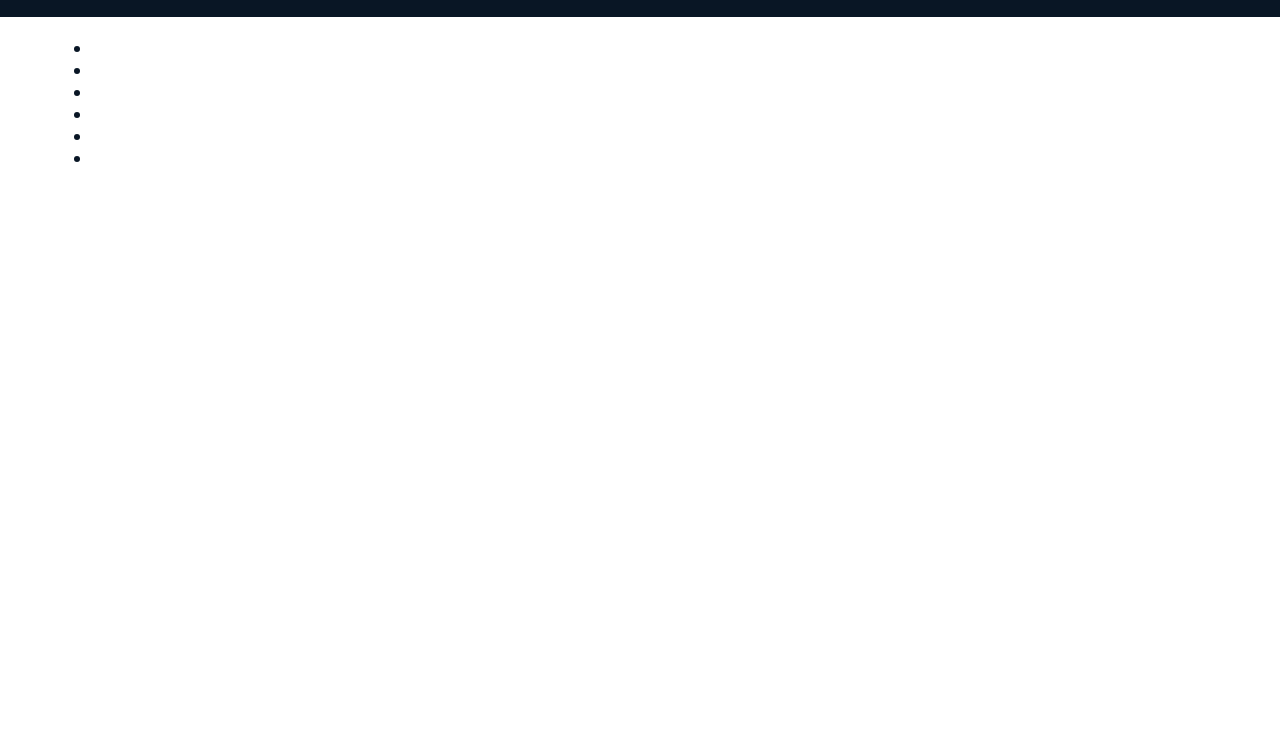
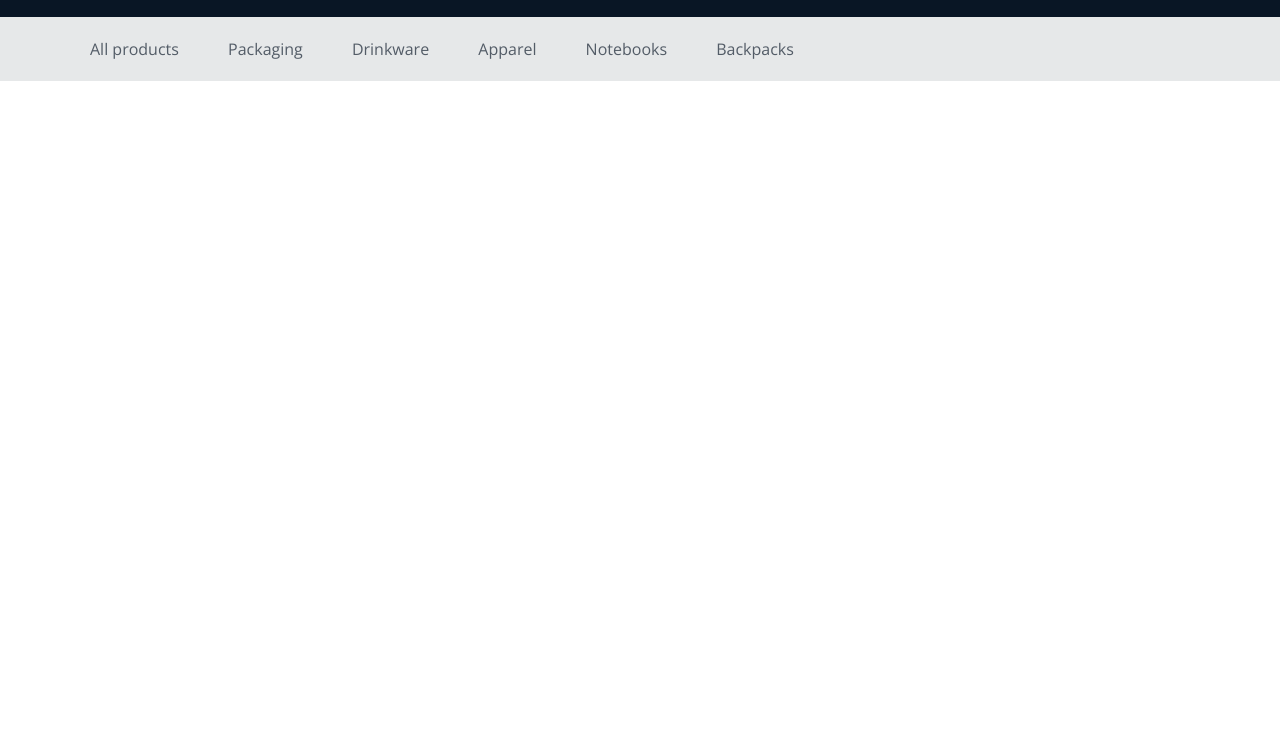
Before and after one commit to Amelissarc/Karya, a plain HTML site: page index.html in a window 1280 px wide. Shown: the part 71-800 px from the top of the page. Drawn offline with nearby package versions, Linux system fonts and the light colour scheme.

Commit message:
header and aside finished

```diff
--- a/index.html
+++ b/index.html
@@ -17,6 +17,7 @@
 
 </head>
 <body>
+    <!-- Header -->
     <header>
         <div class="logo-header">
             <a href="#">Logo</a>
@@ -49,21 +50,24 @@
             </div>
         </div>
     </header>
-    <!-- Content -->
-    <main>
+    <!-- Aside -->
+    <aside>
         <!-- category -->
         <div class="categories-products">
             <div class="category-products">
                 <ul>
-                    <li></li>
-                    <li></li>
-                    <li></li>
-                    <li></li>
-                    <li></li>
-                    <li></li>
+                    <li><a href="#">All products</a></li>
+                    <li><a href="#">Packaging</a></li>
+                    <li><a href="#">Drinkware</a></li>
+                    <li><a href="#">Apparel</a></li>
+                    <li><a href="#">Notebooks</a></li>
+                    <li><a href="#">Backpacks</a></li>
                 </ul>
             </div>
         </div>
+    </aside>
+    <!-- Content -->
+    <main>
         <!-- Your cart -->
         <div class="content your-cart">
             <div class="your-cart-items">
--- a/styles.css
+++ b/styles.css
@@ -95,6 +95,25 @@ a {
     color: #FFFFFF;
 }
 
+/* Aside */
+.categories-products {
+    display: flex;
+    text-align: left;
+    align-items: center;
+    background-color:#E6E8E9;
+    width: 100%;
+    top: 88px;
+    height: 64px;
+    position: fixed;
+}
+.category-products, ul li {
+    padding-left: 45px;
+}
+.category-products, ul, li, a {
+    display: inline;
+    color: #535C67;
+}
+
 /* Main */
 main {
     margin: 20px 92px;
```
